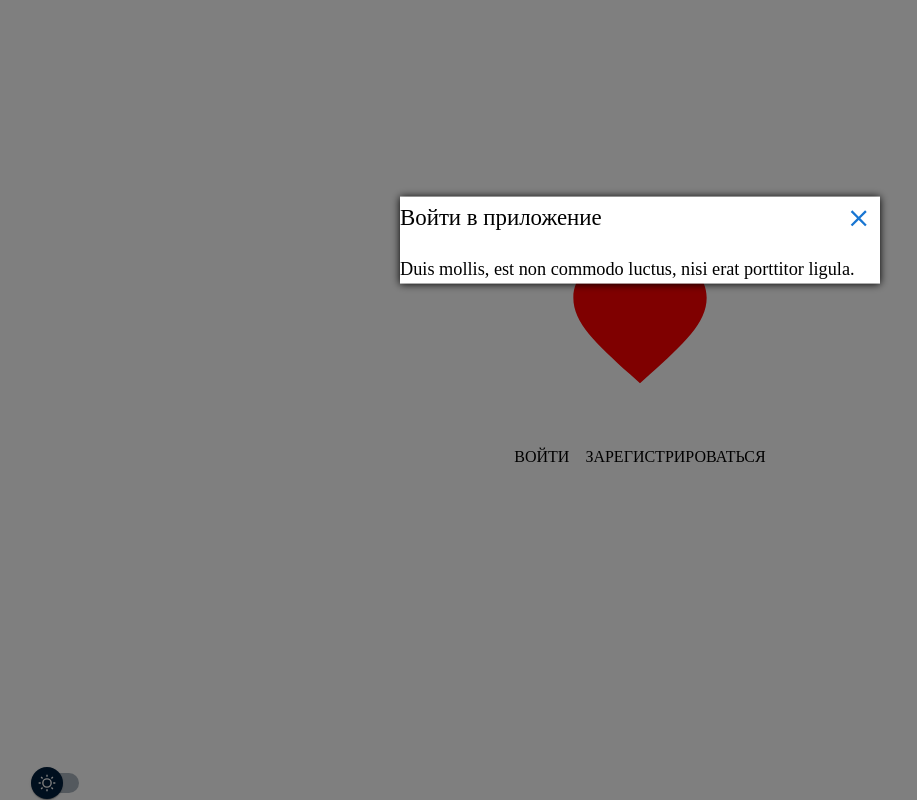
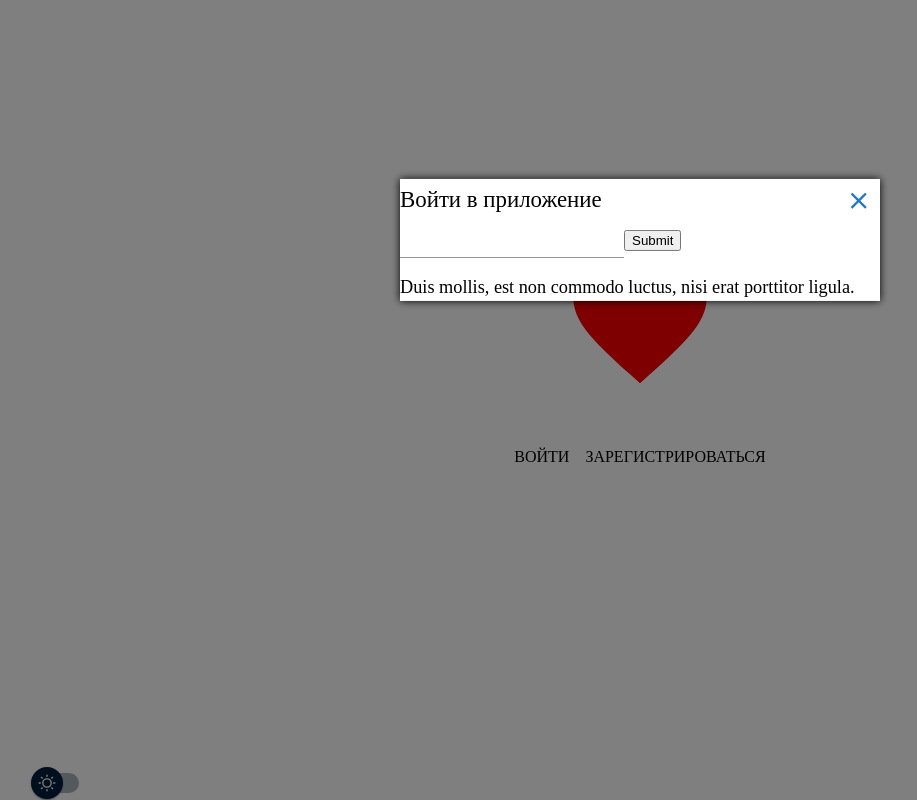
Before and after one commit to lusorich/your-choice, a React app: page / in a window 1280 px wide. Both pictures are taken after a click on the button "ВОЙТИ". Shown: the whole page, without its empty margins (0-917 px from the left). Built offline with nearby package versions, Linux system fonts and the light colour scheme.

Commit message:
login form inti

```diff
--- /dev/null
+++ b/src/features/auth/by-login/ui/LoginForm.tsx
@@ -0,0 +1,30 @@
+import { Input } from '@mui/material';
+import React from 'react';
+import { Controller, useForm } from 'react-hook-form';
+
+const LoginForm = () => {
+  const {
+    register,
+    handleSubmit,
+    control,
+    formState: { errors },
+  } = useForm({
+    defaultValues: {
+      login: '',
+      password: '',
+    },
+  });
+  const onSubmit = (data) => console.log(data);
+  return (
+    <form onSubmit={handleSubmit(onSubmit)}>
+      <Controller
+        name="login"
+        control={control}
+        render={({ field }) => <Input {...field} />}
+      />
+      <input type="submit" />
+    </form>
+  );
+};
+
+export { LoginForm };
--- a/src/pages/unauthenticated/ui/UnauthenticatedApp.tsx
+++ b/src/pages/unauthenticated/ui/UnauthenticatedApp.tsx
@@ -3,6 +3,7 @@ import { Box, Button, Typography } from '@mui/material';
 import React, { useState } from 'react';
 import FavoriteIcon from '@mui/icons-material/Favorite';
 import { Modal } from 'shared/ui/modal/Modal';
+import { LoginForm } from 'features/auth/by-login/ui/LoginForm';
 import { BoxMain, fadeIn } from '../lib/style';
 
 const UnauthenticatedApp = () => {
@@ -44,6 +45,7 @@ const UnauthenticatedApp = () => {
             title="Войти в приложение"
             onClose={handleLoginClose}
           >
+            <LoginForm />
             <Typography id="modal-modal-description" sx={{ mt: 2 }}>
               Duis mollis, est non commodo luctus, nisi erat porttitor ligula.
             </Typography>
```
